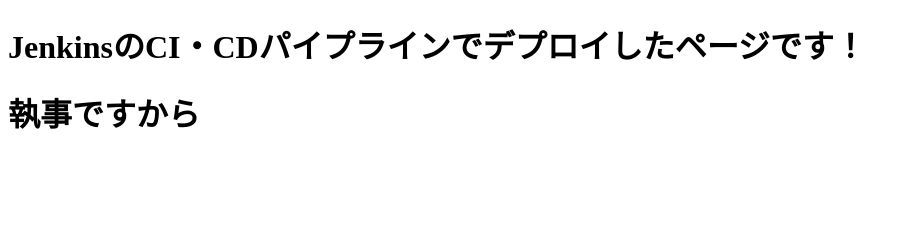
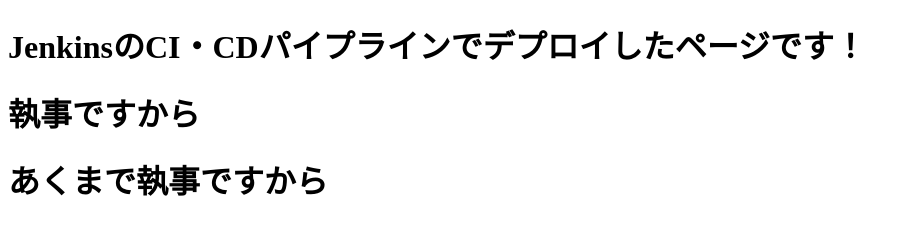
Before and after one commit to k-wassy/JenkinsPipelineDemo, a plain HTML site: page index.html in a window 1280 px wide. Shown: the whole page, without its empty margins (0-908 px from the left). Drawn offline with Linux system fonts and the light colour scheme.

Commit message:
Update index.html

```diff
--- a/index.html
+++ b/index.html
@@ -6,5 +6,6 @@
 <body>
 <h1>JenkinsのCI・CDパイプラインでデプロイしたページです！</h1>
 <h1>執事ですから</h1>
+<h1>あくまで執事ですから</h1>
 </body>
 </html>
```
